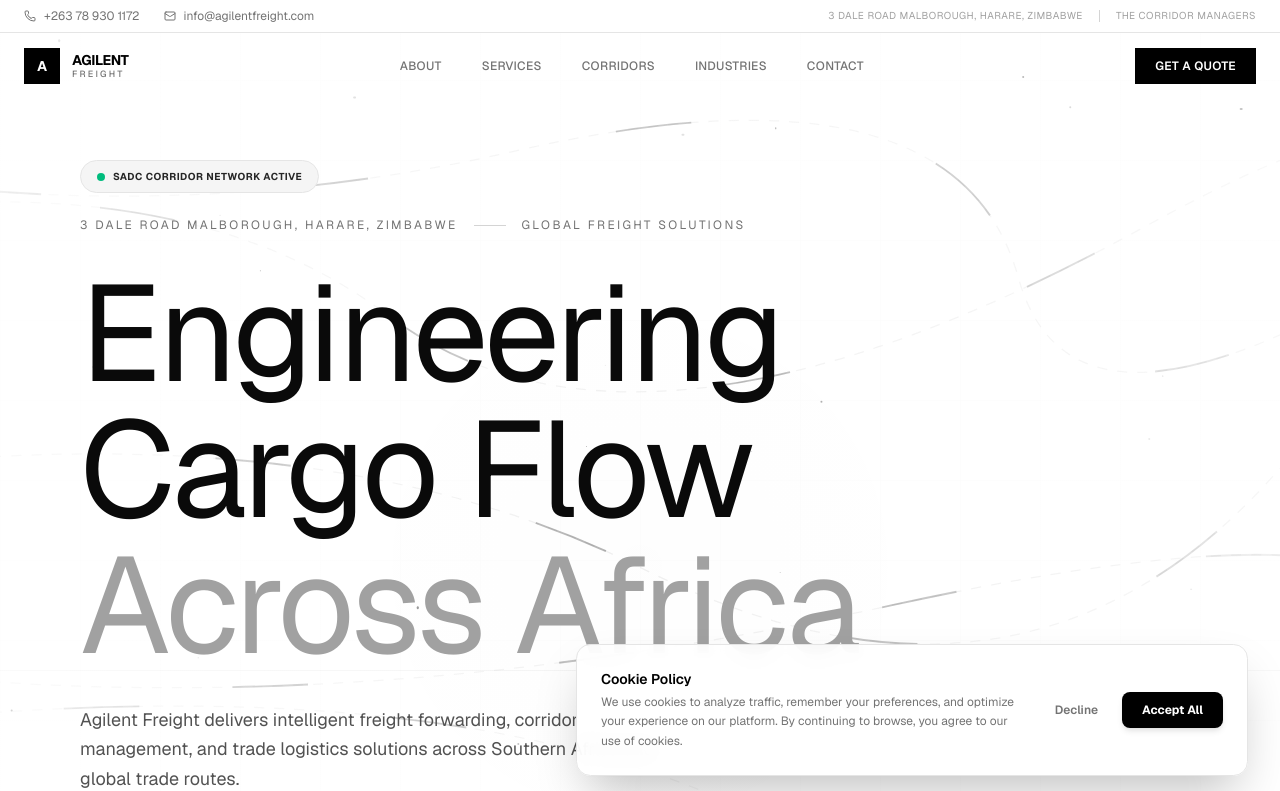
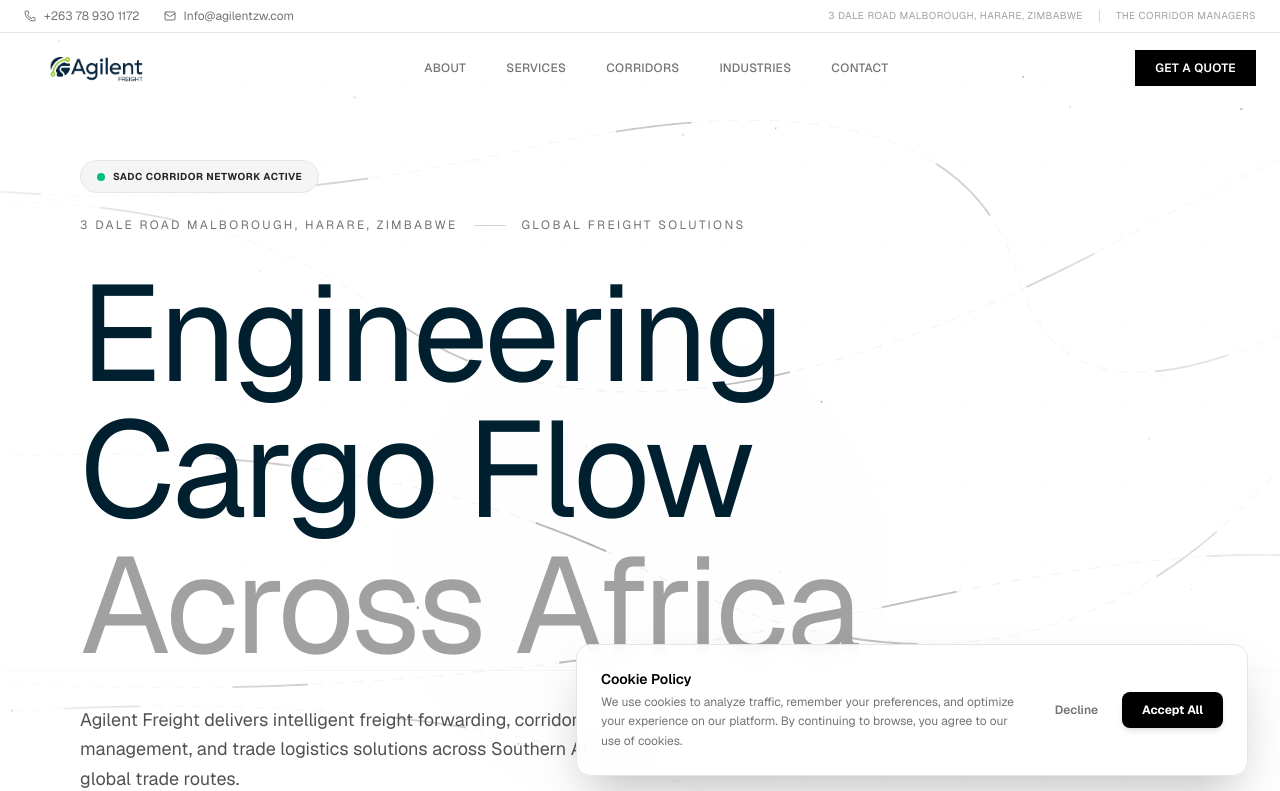
Before and after one commit to NickGwanzura/aligientfreight, a Next.js app: page / in a window 1280 px wide. Shown: the top 791 px of the page. Built offline with nearby package versions, Linux system fonts and the light colour scheme; a web font is replaced by a local one.

Commit message:
Rebrand with logox logo and navy/lime color scheme

```diff
--- a/src/app/globals.css
+++ b/src/app/globals.css
@@ -59,9 +59,15 @@
   --color-ivory: #F5F5F5;
   --color-white: #FFFFFF;
 
-  /* Accent: pure white for high-contrast moments */
-  --color-accent: #FFFFFF;
-  --color-accent-foreground: #000000;
+  /* Logo Palette */
+  --color-navy-700: #002030;
+  --color-navy-600: #003048;
+  --color-lime: #90c030;
+  --color-lime-foreground: #002030;
+
+  /* Accent */
+  --color-accent: var(--accent);
+  --color-accent-foreground: var(--accent-foreground);
 
   /* Semantic overrides */
   --color-primary: var(--primary);
@@ -104,71 +110,71 @@
 
 :root {
   --background: #FFFFFF;
-  --foreground: #0A0A0A;
+  --foreground: #002030;
   --card: #F8F8F8;
-  --card-foreground: #0A0A0A;
+  --card-foreground: #002030;
   --popover: #FFFFFF;
-  --popover-foreground: #0A0A0A;
-  --primary: #0A0A0A;
+  --popover-foreground: #002030;
+  --primary: #002030;
   --primary-foreground: #FFFFFF;
   --secondary: #F0F0F0;
-  --secondary-foreground: #0A0A0A;
+  --secondary-foreground: #002030;
   --muted: #F0F0F0;
   --muted-foreground: #666666;
-  --accent: #0A0A0A;
-  --accent-foreground: #FFFFFF;
+  --accent: #90c030;
+  --accent-foreground: #002030;
   --destructive: #DC2626;
-  --border: rgba(0, 0, 0, 0.1);
-  --input: rgba(0, 0, 0, 0.1);
-  --ring: #0A0A0A;
-  --chart-1: #0A0A0A;
-  --chart-2: #404040;
-  --chart-3: #888888;
-  --chart-4: #A3A3A3;
+  --border: rgba(0, 32, 48, 0.1);
+  --input: rgba(0, 32, 48, 0.1);
+  --ring: #90c030;
+  --chart-1: #002030;
+  --chart-2: #90c030;
+  --chart-3: #003048;
+  --chart-4: #888888;
   --chart-5: #D4D4D4;
   --radius: 0.5rem;
   --sidebar: #FFFFFF;
-  --sidebar-foreground: #0A0A0A;
-  --sidebar-primary: #0A0A0A;
+  --sidebar-foreground: #002030;
+  --sidebar-primary: #002030;
   --sidebar-primary-foreground: #FFFFFF;
-  --sidebar-accent: #F0F0F0;
-  --sidebar-accent-foreground: #0A0A0A;
-  --sidebar-border: rgba(0, 0, 0, 0.1);
-  --sidebar-ring: #0A0A0A;
+  --sidebar-accent: #90c030;
+  --sidebar-accent-foreground: #002030;
+  --sidebar-border: rgba(0, 32, 48, 0.1);
+  --sidebar-ring: #90c030;
 }
 
 .dark {
-  --background: #000000;
-  --foreground: #FFFFFF;
-  --card: #0A0A0A;
-  --card-foreground: #FFFFFF;
-  --popover: #0A0A0A;
-  --popover-foreground: #FFFFFF;
+  --background: #001218;
+  --foreground: #E8EDEE;
+  --card: #001A28;
+  --card-foreground: #E8EDEE;
+  --popover: #001A28;
+  --popover-foreground: #E8EDEE;
   --primary: #FFFFFF;
-  --primary-foreground: #000000;
-  --secondary: #1A1A1A;
-  --secondary-foreground: #FFFFFF;
-  --muted: #1A1A1A;
-  --muted-foreground: #888888;
-  --accent: #FFFFFF;
-  --accent-foreground: #000000;
+  --primary-foreground: #002030;
+  --secondary: #002840;
+  --secondary-foreground: #E8EDEE;
+  --muted: #002030;
+  --muted-foreground: #8899A0;
+  --accent: #90c030;
+  --accent-foreground: #002030;
   --destructive: #EF4444;
-  --border: rgba(255, 255, 255, 0.1);
-  --input: rgba(255, 255, 255, 0.15);
-  --ring: #FFFFFF;
-  --chart-1: #FFFFFF;
-  --chart-2: #A3A3A3;
-  --chart-3: #666666;
-  --chart-4: #D4D4D4;
-  --chart-5: #262626;
-  --sidebar: #0A0A0A;
-  --sidebar-foreground: #FFFFFF;
-  --sidebar-primary: #FFFFFF;
-  --sidebar-primary-foreground: #000000;
-  --sidebar-accent: #1A1A1A;
-  --sidebar-accent-foreground: #FFFFFF;
-  --sidebar-border: rgba(255, 255, 255, 0.1);
-  --sidebar-ring: #FFFFFF;
+  --border: rgba(255, 255, 255, 0.08);
+  --input: rgba(255, 255, 255, 0.12);
+  --ring: #90c030;
+  --chart-1: #90c030;
+  --chart-2: #002030;
+  --chart-3: #E8EDEE;
+  --chart-4: #003048;
+  --chart-5: #8899A0;
+  --sidebar: #001218;
+  --sidebar-foreground: #E8EDEE;
+  --sidebar-primary: #90c030;
+  --sidebar-primary-foreground: #002030;
+  --sidebar-accent: #90c030;
+  --sidebar-accent-foreground: #002030;
+  --sidebar-border: rgba(255, 255, 255, 0.08);
+  --sidebar-ring: #90c030;
 }
 
 @layer base {
@@ -208,8 +214,8 @@
 
 /* Selection */
 ::selection {
-  background: rgba(0, 0, 0, 0.1);
-  color: #000000;
+  background: rgba(144, 192, 48, 0.25);
+  color: #002030;
 }
 
 /* Film grain overlay */
--- a/src/app/layout.tsx
+++ b/src/app/layout.tsx
@@ -30,11 +30,10 @@
   ],
   icons: {
     icon: [
-      { url: "/favicon.ico", type: "image/x-icon" },
-      { url: "/favicon.png", type: "image/png" },
+      { url: "/icon.jpg", type: "image/jpeg" },
     ],
     apple: [
-      { url: "/icon.png", type: "image/png" },
+      { url: "/icon.jpg", type: "image/jpeg" },
     ],
   },
   openGraph: {
@@ -45,9 +44,9 @@
     locale: "en_ZW",
     images: [
       {
-        url: "/images/og_share.png",
+        url: "/icon.jpg",
         width: 1200,
-        height: 630,
+        height: 1200,
         alt: "Agilent Freight - The Corridor Managers",
       },
     ],
@@ -57,7 +56,7 @@
     title: "Agilent Freight | The Corridor Managers",
     description:
       "Intelligent freight forwarding and corridor management across Southern Africa and global trade routes.",
-    images: ["/images/og_share.png"],
+    images: ["/icon.jpg"],
   },
 };
 
--- a/src/components/Footer.tsx
+++ b/src/components/Footer.tsx
@@ -44,17 +44,11 @@
           {/* Brand */}
           <div className="lg:col-span-4">
             <div className="flex items-center gap-3 mb-6">
-              <div className="w-9 h-9 bg-black flex items-center justify-center">
-                <span className="text-white font-bold text-sm font-heading">A</span>
-              </div>
-              <div className="flex flex-col">
-                <span className="text-black font-heading font-bold text-sm tracking-tight leading-tight">
-                  AGILENT
-                </span>
-                <span className="text-neutral-400 text-[9px] font-heading font-medium tracking-[0.25em] leading-tight">
-                  FREIGHT
-                </span>
-              </div>
+              <img
+                src="/logox.png"
+                alt="Agilent Freight"
+                className="h-10 w-auto"
+              />
             </div>
             <p className="text-neutral-500 text-sm leading-relaxed mb-6 max-w-sm">
               The Corridor Managers. Delivering intelligent freight forwarding,
@@ -128,8 +122,8 @@
               </li>
               <li className="flex items-center gap-3">
                 <Mail className="w-4 h-4 text-neutral-400 shrink-0" />
-                <a href="mailto:info@agilentfreight.com" className="text-neutral-500 text-sm hover:text-neutral-900 transition-colors">
-                  info@agilentfreight.com
+                <a href="mailto:Info@agilentzw.com" className="text-neutral-500 text-sm hover:text-neutral-900 transition-colors">
+                  Info@agilentzw.com
                 </a>
               </li>
             </ul>
@@ -145,7 +139,7 @@
             {" • "}
             Developed by{" "}
             <a
-              href="https://spiritus.co.zw"
+              href="https://spiritusglobal.tech"
               target="_blank"
               rel="noopener noreferrer"
               className="text-neutral-500 hover:text-neutral-900 transition-colors font-medium underline"
--- a/src/components/Navbar.tsx
+++ b/src/components/Navbar.tsx
@@ -39,11 +39,11 @@
               <span>+263 78 930 1172</span>
             </a>
             <a
-              href="mailto:info@agilentfreight.com"
+              href="mailto:Info@agilentzw.com"
               className="flex items-center gap-2 hover:text-neutral-900 transition-colors"
             >
               <Mail className="w-3 h-3" />
-              <span>info@agilentfreight.com</span>
+              <span>Info@agilentzw.com</span>
             </a>
           </div>
           <div className="flex items-center gap-4 text-[10px] text-neutral-400 tracking-wider uppercase">
@@ -68,17 +68,11 @@
         <div className="max-w-7xl mx-auto px-6 py-4 flex items-center justify-between">
           {/* Logo */}
           <Link href="/" className="flex items-center gap-3">
-            <div className="w-9 h-9 bg-black flex items-center justify-center">
-              <span className="text-white font-bold text-sm font-heading">A</span>
-            </div>
-            <div className="flex flex-col">
-              <span className="text-black font-heading font-bold text-sm tracking-tight leading-tight">
-                AGILENT
-              </span>
-              <span className="text-neutral-500 text-[9px] font-heading font-medium tracking-[0.25em] leading-tight">
-                FREIGHT
-              </span>
-            </div>
+            <img
+              src="/logox.png"
+              alt="Agilent Freight"
+              className="h-10 w-auto"
+            />
           </Link>
 
           {/* Desktop nav */}
--- a/src/components/sections/ContactSection.tsx
+++ b/src/components/sections/ContactSection.tsx
@@ -117,7 +117,7 @@
                 </div>
               </a>
               <a
-                href="mailto:info@agilentfreight.com"
+                href="mailto:Info@agilentzw.com"
                 className="flex items-center gap-4 group"
               >
                 <div className="w-12 h-12 bg-neutral-100 rounded-xl flex items-center justify-center group-hover:bg-neutral-200 transition-colors">
@@ -126,7 +126,7 @@
                 <div>
                   <p className="text-xs text-neutral-500 uppercase tracking-wider">Email</p>
                   <p className="text-black font-semibold group-hover:text-neutral-700 transition-colors">
-                    info@agilentfreight.com
+                    Info@agilentzw.com
                   </p>
                 </div>
               </a>
--- a/src/components/sections/ProjectCargoSection.tsx
+++ b/src/components/sections/ProjectCargoSection.tsx
@@ -134,7 +134,7 @@
             />
             {/* Overlay badge */}
             <div className="absolute top-6 right-6 bg-black/80 backdrop-blur-sm text-white px-4 py-2 rounded-full text-xs font-bold uppercase tracking-wider shadow-lg flex items-center gap-2">
-              <span className="w-2 h-2 rounded-full bg-cyan-400 animate-pulse" />
+              <span className="w-2 h-2 rounded-full bg-lime animate-pulse" />
               SPECIALIZED FLEET
             </div>
           </motion.div>
--- a/src/components/sections/TradeFinanceSection.tsx
+++ b/src/components/sections/TradeFinanceSection.tsx
@@ -205,7 +205,7 @@
                     {[
                       { label: "Q1", value: 42, color: "bg-navy-700" },
                       { label: "Q2", value: 58, color: "bg-navy-600" },
-                      { label: "Q3", value: 76, color: "bg-cyan-600" },
+                      { label: "Q3", value: 76, color: "bg-lime" },
                       { label: "Q4", value: 92, color: "bg-black" },
                     ].map((bar) => (
                       <div key={bar.label} className="flex flex-1 flex-col items-center gap-1.5">
```
Also changed, not shown: src/components/sections/CorridorSection.tsx (+5 -5 lines), public/logox.png (added).
